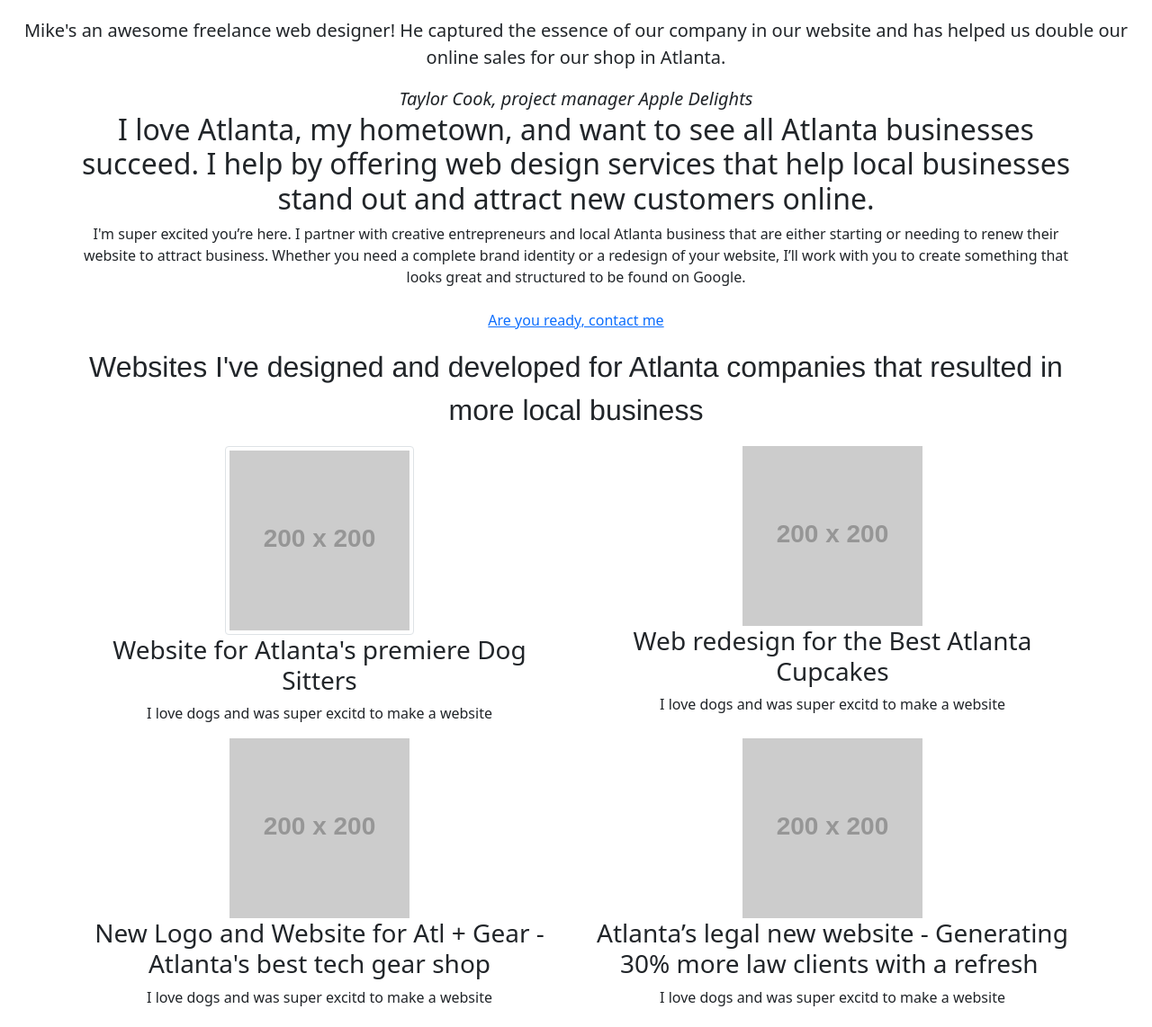
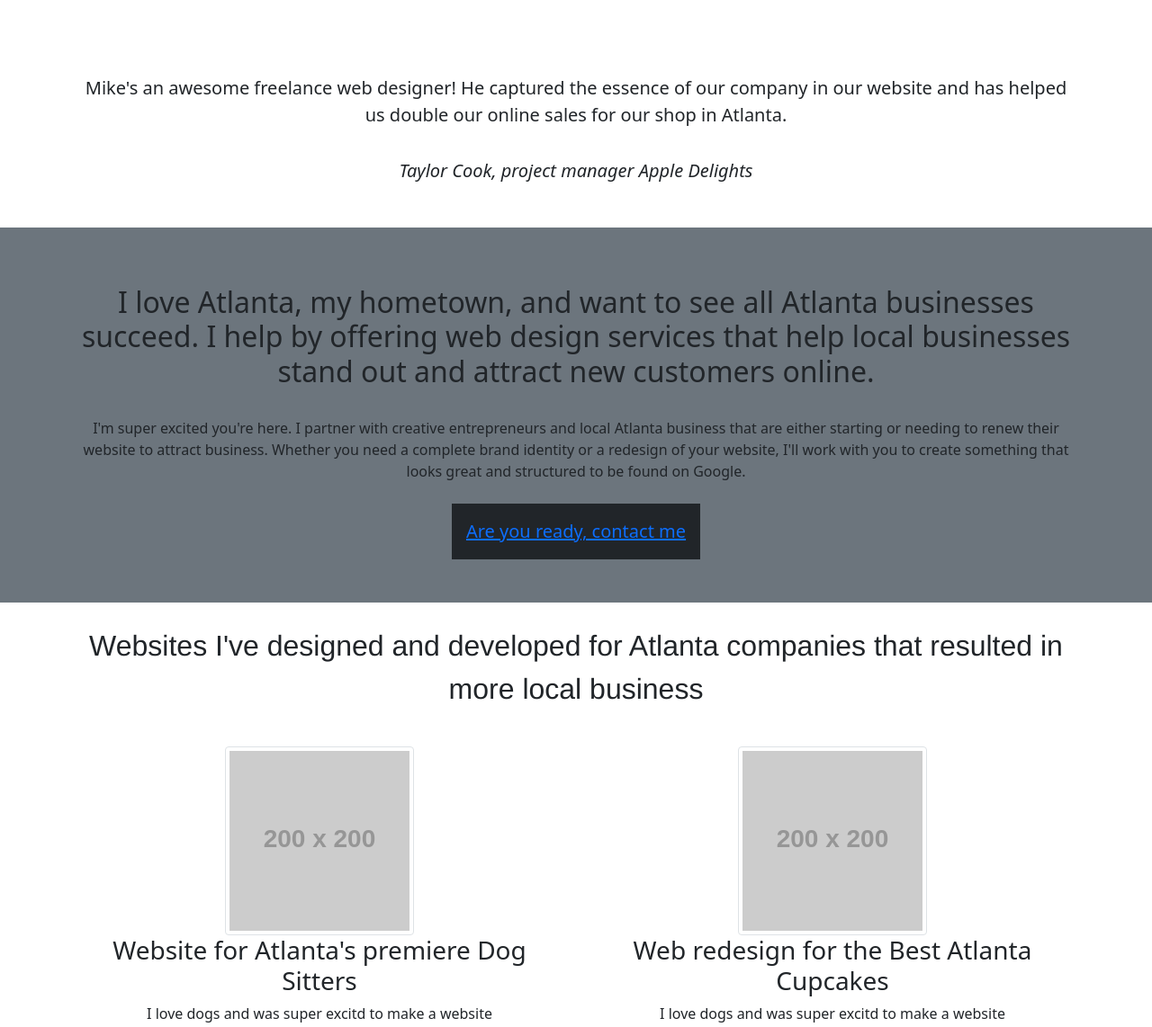
Before and after one commit to QuentinGibson/p4-openclassroom, a plain HTML site: page index.html in a window 1280 px wide. Shown: the part 1440-2582 px from the top of the page at 90% size. Drawn offline with nearby package versions, Linux system fonts and the light colour scheme; placeholder pictures from the web are drawn by us; a web font is replaced by a local one.

Commit message:
add bootstrap design for contact me section

```diff
--- a/index.html
+++ b/index.html
@@ -133,17 +133,19 @@
         </div>
       </div>
     </div>
+    <div class="referal py-5">
+      <div class="container">
         <div class="row">
           <div class="col">
-        <div class="d-flex justfiy-content-center">
-          <blockquote class="fs-5 text-center">Mike's an awesome freelance web designer! He captured the essence
-            of
-            our
-            company in our website
-            and has helped us double our online sales for our shop in Atlanta.</blockquote>
+            <div class="d-flex justfiy-content-center py-3">
+              <blockquote class="fs-5 text-center">Mike's an awesome freelance web designer! He captured the essence of
+                our company in our website and has helped us double our online sales for our shop in Atlanta.
+              </blockquote>
             </div>
           </div>
         </div>
+      </div>
+      <div class="container">
         <div class="row">
           <div class="col">
             <div class="d-flex justify-content-center"><cite class="text-center fs-5">Taylor Cook, project manager
@@ -152,25 +154,37 @@
           </div>
         </div>
       </div>
+    </div>
+    </div>
   </section>
-  <section>
+  <section class="bg-secondary py-5">
     <div class="container">
       <div class="row">
+        <div class="d-flex flex-column">
           <div class="col">
             <div class="d-flex justfiy-content-center">
-            <h2 class="text-center">
-              I love Atlanta, my hometown, and want to see all Atlanta businesses succeed. I help by offering web design
+              <h2 class="text-center py-3">
+                I love Atlanta, my hometown, and want to see all Atlanta businesses succeed. I help by offering web
+                design
                 services that help local businesses stand out and attract new customers online.<br>
               </h2>
             </div>
+          </div>
+          <div class="col">
             <div class="d-flex justfiy-content-center">
-            <p class="text-center">
-              I'm super excited you&rsquo;re here. I partner with creative entrepreneurs and local Atlanta business that
+              <p class="text-center py-2">
+                I'm super excited you're here. I partner with creative entrepreneurs and local Atlanta business that
                 are either starting or needing to renew their website to attract business. Whether you need a complete
-              brand identity or a redesign of your website, I&rsquo;ll work with you to create something that looks
-              great and structured to be found on Google.<br><br><a class="ltc-white bold-link" href="page2.html">Are
-                you ready, contact me</a><br>
+                brand identity or a redesign of your website, I'll work with you to create something that looks
+                great and structured to be found on Google.
               </p>
+            </div>
+          </div>
+          <div class="col">
+            <div class="d-flex justify-content-center">
+              <a class="bg-dark p-3 fs-5" href="contact.html">Are you ready, contact me</a>
+            </div>
+          </div>
         </div>
       </div>
     </div>
@@ -180,7 +194,7 @@
     <div class="container">
       <div class="row">
         <div class="col">
-          <p class="subheading-text text-center">Websites I've designed and developed for Atlanta companies that
+          <p class="subheading-text text-center py-4">Websites I've designed and developed for Atlanta companies that
             resulted in more
             local business</p>
         </div>
@@ -198,7 +212,8 @@
         <div class="col">
           <div class="d-flex flex-column">
             <a href="#" class="d-flex justify-content-center" data-bs-toggle="modal" data-bs-target="#SecondModal"><img
-                src="https://via.placeholder.com/200" alt="Image of person holding a dog on a leash"></a>
+                class="img-thumbnail" src="https://via.placeholder.com/200"
+                alt="Image of person holding a dog on a leash"></a>
             <h3 class="text-center">Web redesign for the Best Atlanta Cupcakes</h3>
             <p class="text-center">I love dogs and was super excitd to make a website</p>
           </div>
@@ -208,7 +223,8 @@
         <div class="col">
           <div class="d-flex flex-column">
             <a href="#" class="d-flex justify-content-center" data-bs-toggle="modal" data-bs-target="#ThirdModal"><img
-                src="https://via.placeholder.com/200" alt="Image of person holding a dog on a leash"></a>
+                class="img-thumbnail" src="https://via.placeholder.com/200"
+                alt="Image of person holding a dog on a leash"></a>
             <h3 class="text-center">New Logo and Website for Atl + Gear - Atlanta's best tech gear shop</h3>
             <p class="text-center">I love dogs and was super excitd to make a website</p>
           </div>
@@ -216,7 +232,8 @@
         <div class="col">
           <div class="d-flex flex-column">
             <a href="#" class="d-flex justify-content-center" data-bs-toggle="modal" data-bs-target="#LastModal"><img
-                src="https://via.placeholder.com/200" alt="Image of person holding a dog on a leash"></a>
+                class="img-thumbnail" src="https://via.placeholder.com/200"
+                alt="Image of person holding a dog on a leash"></a>
             <h3 class="text-center">
               Atlanta&rsquo;s legal new website - Generating 30% more law clients with a refresh&nbsp;
             </h3>
```
Lines whose indentation alone changed are shown as unchanged.
